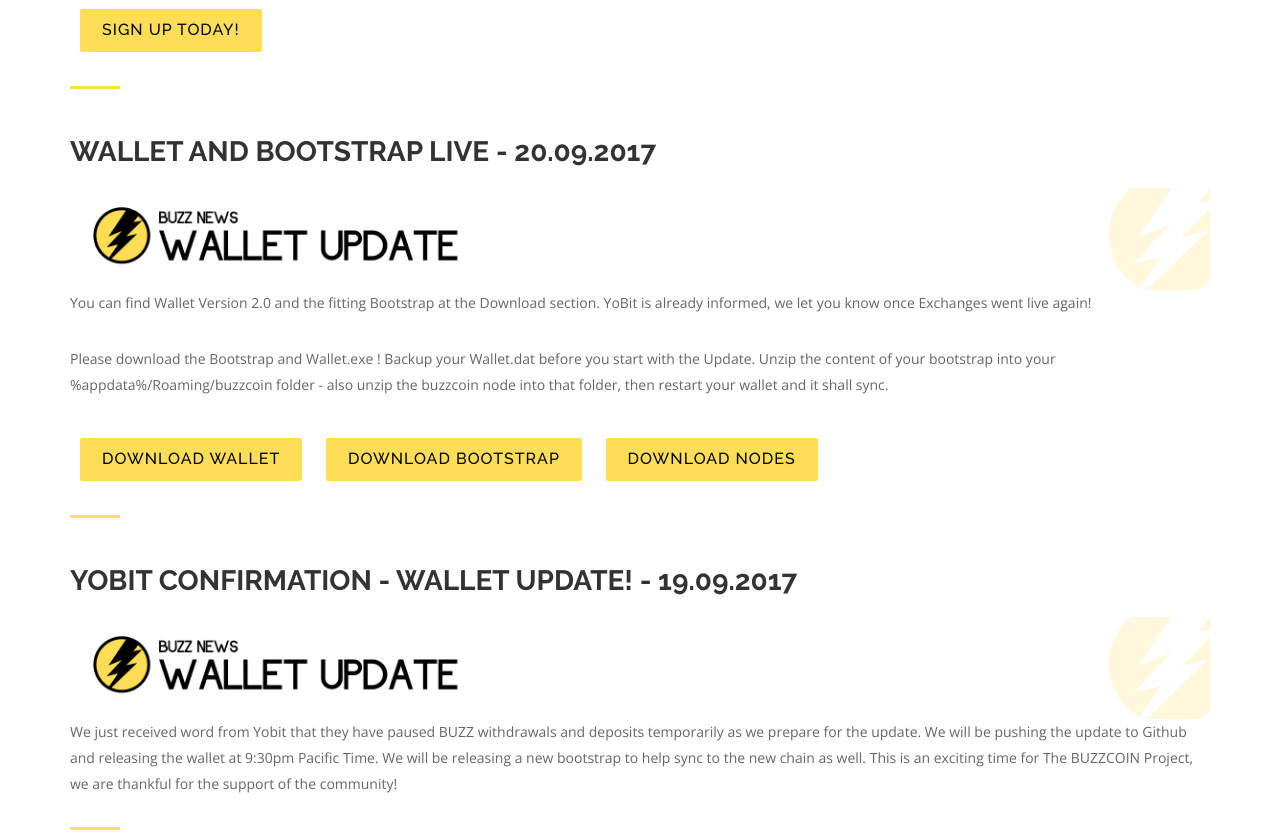
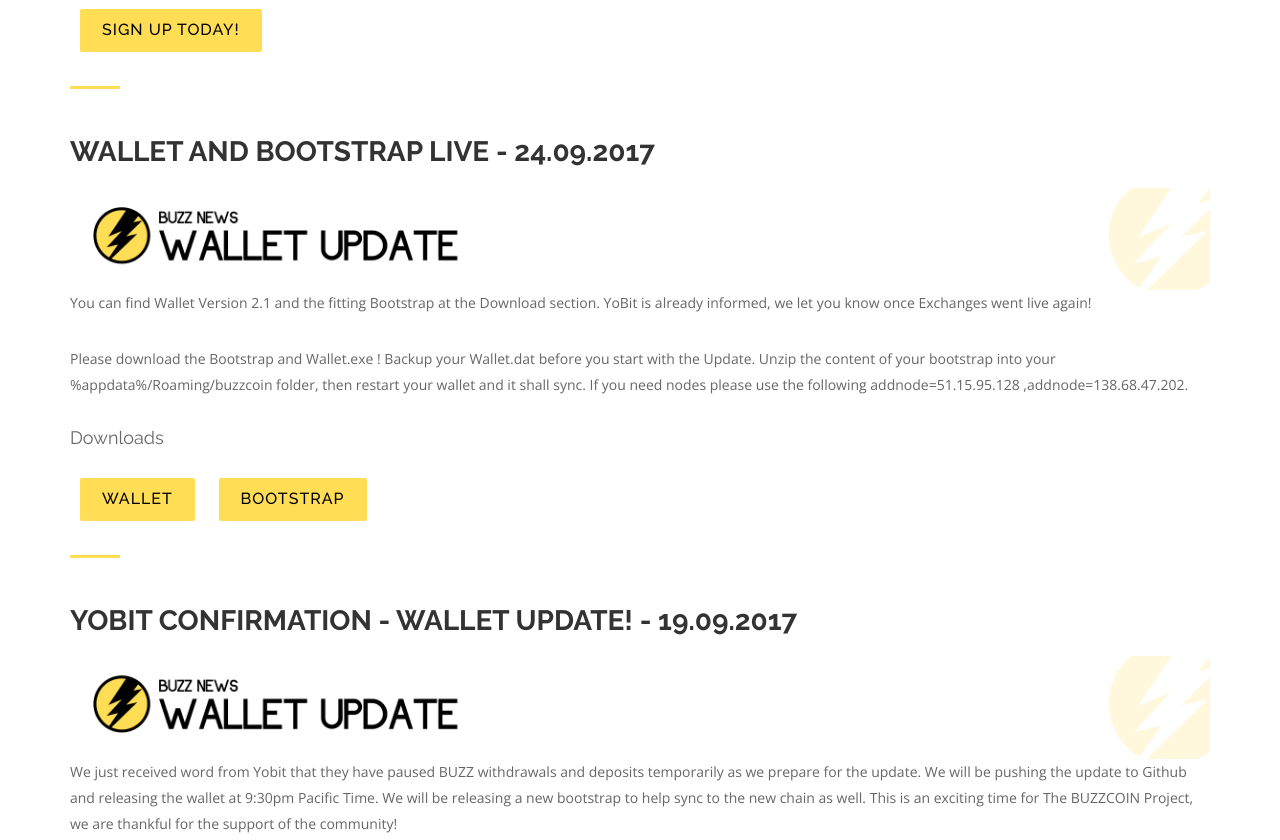
Before and after one commit to buzzcoin-project/site, a website: page index.html in a window 1280 px wide. Shown: the part 1580-2420 px from the top of the page. Drawn offline with nearby package versions, Linux system fonts and the light colour scheme.

Commit message:
add latest blog post

```diff
--- a/index.html
+++ b/index.html
@@ -128,7 +128,7 @@
         <div class="section-title-divider left"></div>
         <div class="col-md-12">
 
-          <h3 class="about-title">2.0 MAINTENANCE, HELP NEEDED! - 20.09.2017</h3>
+          <h3 class="about-title">2.0 MAINTENANCE, HELP NEEDED! - 26.09.2017</h3>
           <img style="width: 100%;" src="img/bounty_talk.png" />
           <p class="about-text">
             As the entire community transitions to the New Launch of BUZZ, we are here to support our community. As we wrap up the last
@@ -145,21 +145,21 @@
 
           <div class="section-title-divider left"></div>
 
-          <h3 class="about-title">WALLET AND BOOTSTRAP LIVE - 20.09.2017</h3>
+          <h3 class="about-title">WALLET AND BOOTSTRAP LIVE - 24.09.2017</h3>
           <img style="width: 100%;" src="img/news_wallet.png" />
           <p class="about-text">
-            You can find Wallet Version 2.0 and the fitting Bootstrap at the Download section. YoBit is already informed, we let you
+            You can find Wallet Version 2.1 and the fitting Bootstrap at the Download section. YoBit is already informed, we let you
             know once Exchanges went live again!
           </p>
           <p class="about-text">
             Please download the Bootstrap and Wallet.exe ! Backup your Wallet.dat before you start with the Update. Unzip the content
-            of your bootstrap into your %appdata%/Roaming/buzzcoin folder - also unzip the buzzcoin node into that folder,
-            then restart your wallet and it shall sync.
+            of your bootstrap into your %appdata%/Roaming/buzzcoin folder, then restart your wallet and it shall sync. If
+            you need nodes please use the following addnode=51.15.95.128 ,addnode=138.68.47.202.
           </p>
+          <h4>Downloads</h4>
           <div class="actions">
-            <a href="https://mega.nz/#!VV8Wgb6J!QNUJttS96jEyTdfzrekdbMLV1v2jR2pzlKWvzpRvyHs" target="_blank" class="btn">Download Wallet</a>
-            <a href="https://mega.nz/#!Qdp0VJLZ!GGouAADF8MAjthwMGlSQZipDZ2JUefBvDvj1TgvkRvQ" target="_blank" class="btn">Download Bootstrap</a>
-            <a href="https://mega.nz/#!EOwHUCzY!NnWhmdAbcmhZyyPk8XNtQbvSLecGFLSI12Sg1-VEcYY" target="_blank" class="btn">Download Nodes</a>
+            <a href="https://mega.nz/#!YQElAYrQ!9CbQwoPHuIgyJoBvImGaejB-9qs8_EQaNnXXwiOfJtQ" target="_blank" class="btn">Wallet</a>
+            <a href="https://mega.nz/#!CMgAFLbJ!1kzPoI5UVNzsmrRPkr9fGWBFa6ecU0gZnLEACSYYaxs" target="_blank" class="btn">Bootstrap</a>
           </div>
 
           <div class="section-title-divider left"></div>
@@ -413,8 +413,6 @@
   <!-- Template Specisifc Custom Javascript File -->
   <script src="js/custom.js"></script>
 
-  <script src="contactform/contactform.js"></script>
-
 
 </body>
 
```
Also changed, not shown: 1 other file.
